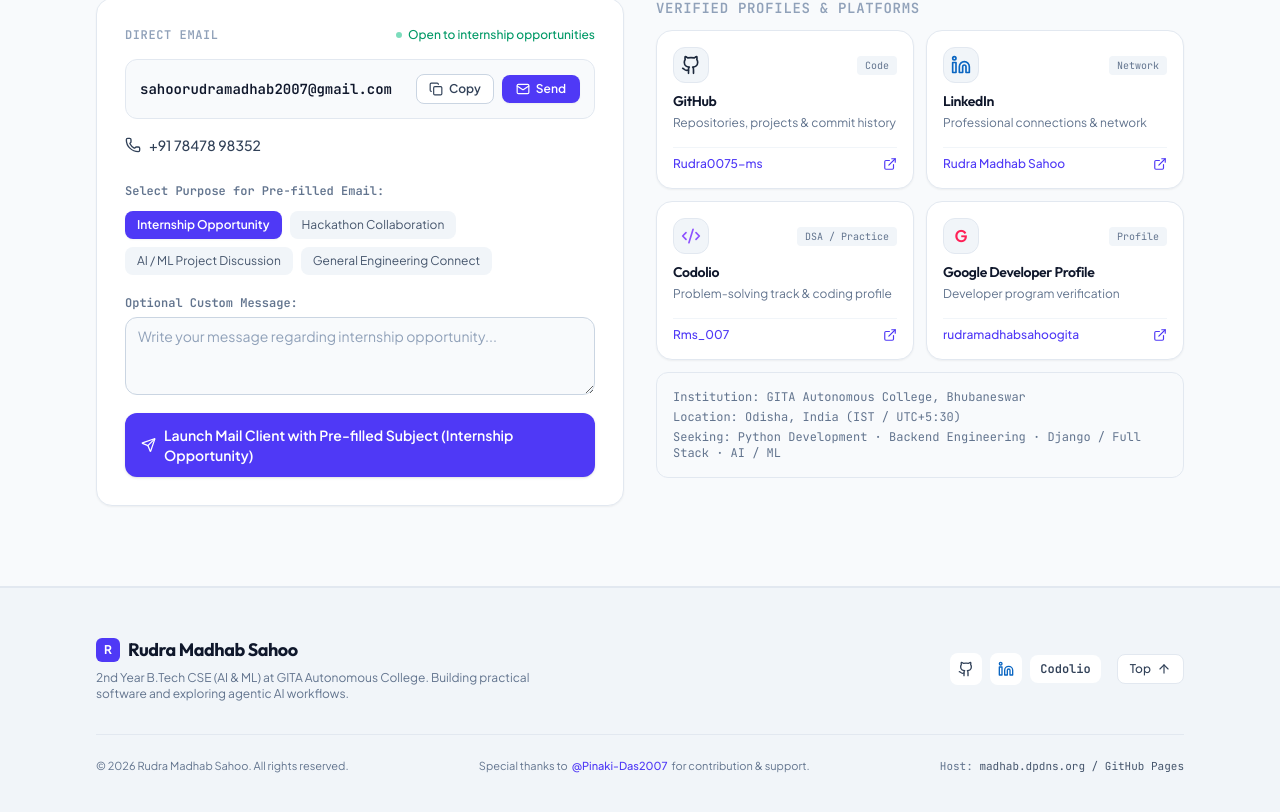
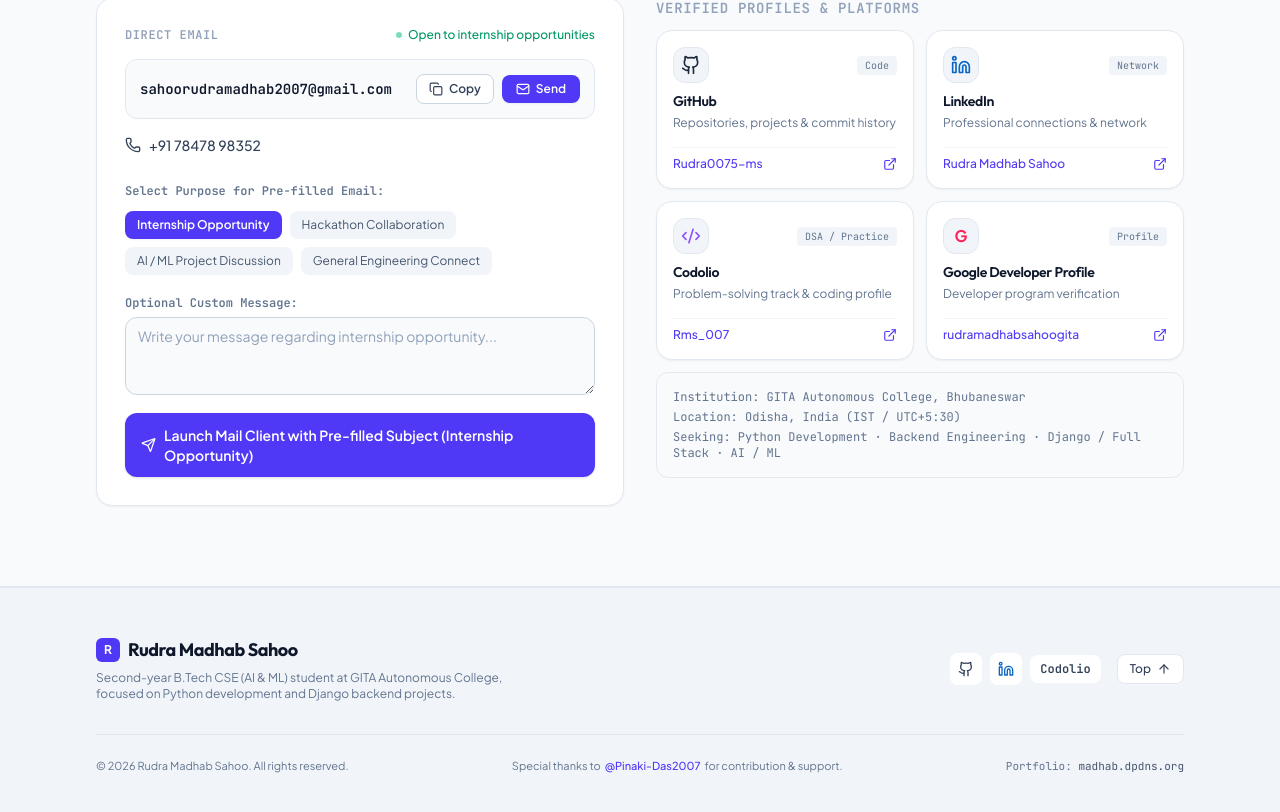
Before and after one commit to Rudra0075-ms/portfolio, a React (Vite) app in the folder rudra-madhab-sahoo---portfolio/: page / in a window 1280 px wide. Shown: the part 9054-9866 px from the top of the page. Built offline with nearby package versions, Linux system fonts and the light colour scheme.

Commit message:
Refresh footer profile and domain details

```diff
--- a/rudra-madhab-sahoo---portfolio/src/components/Footer.tsx
+++ b/rudra-madhab-sahoo---portfolio/src/components/Footer.tsx
@@ -20,7 +20,7 @@ export const Footer: React.FC = () => {
               <span className="font-display">Rudra Madhab Sahoo</span>
             </div>
             <p className="text-xs text-slate-500 dark:text-slate-400 max-w-md">
-              2nd Year B.Tech CSE (AI & ML) at GITA Autonomous College. Building practical software and exploring agentic AI workflows.
+              Second-year B.Tech CSE (AI & ML) student at GITA Autonomous College, focused on Python development and Django backend projects.
             </p>
           </div>
 
@@ -89,7 +89,7 @@ export const Footer: React.FC = () => {
           </div>
 
           <div className="font-mono">
-            Host: <span className="text-slate-600 dark:text-slate-400">madhab.dpdns.org / GitHub Pages</span>
+            Portfolio: <span className="text-slate-600 dark:text-slate-400">madhab.dpdns.org</span>
           </div>
         </div>
       </div>
```
